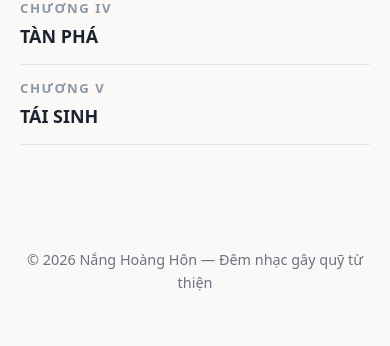
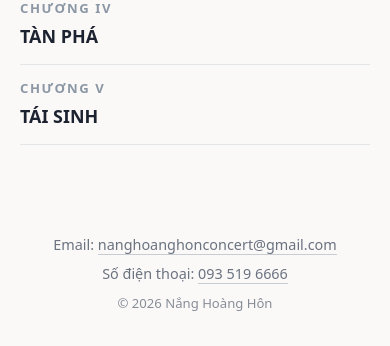
Before and after one commit to justanotherminh/nhh_website, a FastAPI app: page / in a window 390 px wide. Shown: the part 3599-3945 px from the top of the page. Before the commit the page ends 3890 px from the top, so only its background shows below. Run offline with FastAPI, Linux system fonts and the light colour scheme.

Commit message:
Add a YouTube link and contact details to the site chrome
The footer said "Đêm nhạc gây quỹ từ thiện", which the hero and intro now
both cover; contact details are more use there. Email and phone are real
links so mail clients open and phones dial — the tel: href carries the
international form while the displayed number stays local.

Co-Authored-By: Claude Opus 4.8 <noreply@anthropic.com>

```diff
--- a/app/templates/base.html
+++ b/app/templates/base.html
@@ -21,13 +21,25 @@
           <path d="M24 12.07C24 5.4 18.63 0 12 0S0 5.4 0 12.07C0 18.1 4.39 23.09 10.13 24v-8.44H7.08v-3.49h3.05V9.41c0-3.02 1.79-4.69 4.53-4.69 1.31 0 2.68.24 2.68.24v2.96h-1.51c-1.49 0-1.96.93-1.96 1.89v2.26h3.33l-.53 3.49h-2.8V24C19.61 23.09 24 18.1 24 12.07z"/>
         </svg>
       </a>
+      <a class="social-link" href="https://www.youtube.com/@NanghoanghonConcert"
+         target="_blank" rel="noopener noreferrer"
+         aria-label="Nắng Hoàng Hôn trên YouTube" title="Xem trên YouTube">
+        <svg viewBox="0 0 24 24" width="24" height="24" fill="currentColor" aria-hidden="true" focusable="false">
+          <path d="M23.5 6.19a3.02 3.02 0 0 0-2.12-2.14C19.5 3.55 12 3.55 12 3.55s-7.5 0-9.38.5A3.02 3.02 0 0 0 .5 6.19C0 8.07 0 12 0 12s0 3.93.5 5.81a3.02 3.02 0 0 0 2.12 2.14c1.88.5 9.38.5 9.38.5s7.5 0 9.38-.5a3.02 3.02 0 0 0 2.12-2.14C24 15.93 24 12 24 12s0-3.93-.5-5.81zM9.55 15.57V8.43L15.82 12l-6.27 3.57z"/>
+        </svg>
+      </a>
     </nav>
   </header>
   <main class="container {% block main_class %}{% endblock %}">
     {% block content %}{% endblock %}
   </main>
   <footer class="site-footer">
-    <p>© 2026 Nắng Hoàng Hôn — Đêm nhạc gây quỹ từ thiện</p>
+    {# Linked rather than plain text so phones can dial and mail clients open. #}
+    <p class="site-footer__contact">
+      <span>Email: <a href="mailto:nanghoanghonconcert@gmail.com">nanghoanghonconcert@gmail.com</a></span>
+      <span>Số điện thoại: <a href="tel:+84935196666">093 519 6666</a></span>
+    </p>
+    <p class="site-footer__legal">© 2026 Nắng Hoàng Hôn</p>
   </footer>
 </body>
 </html>
```
